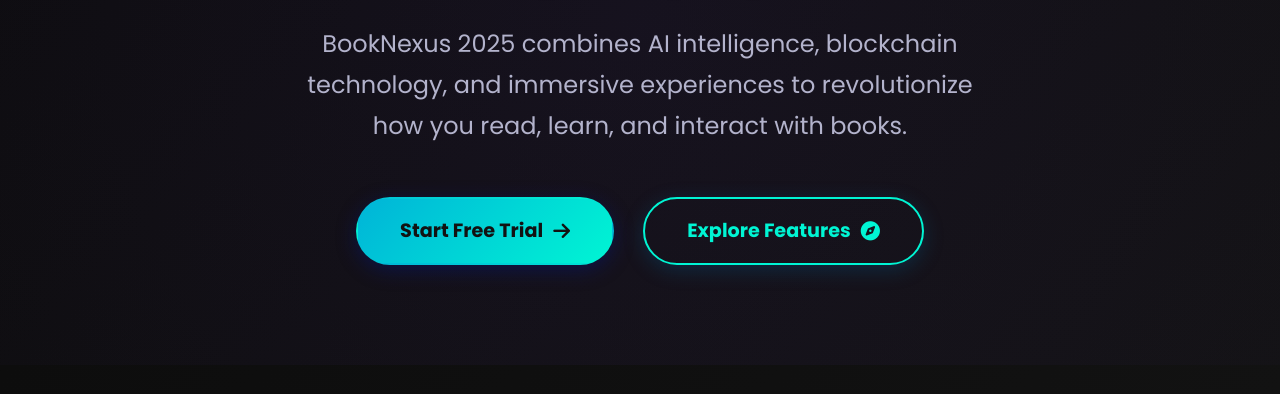
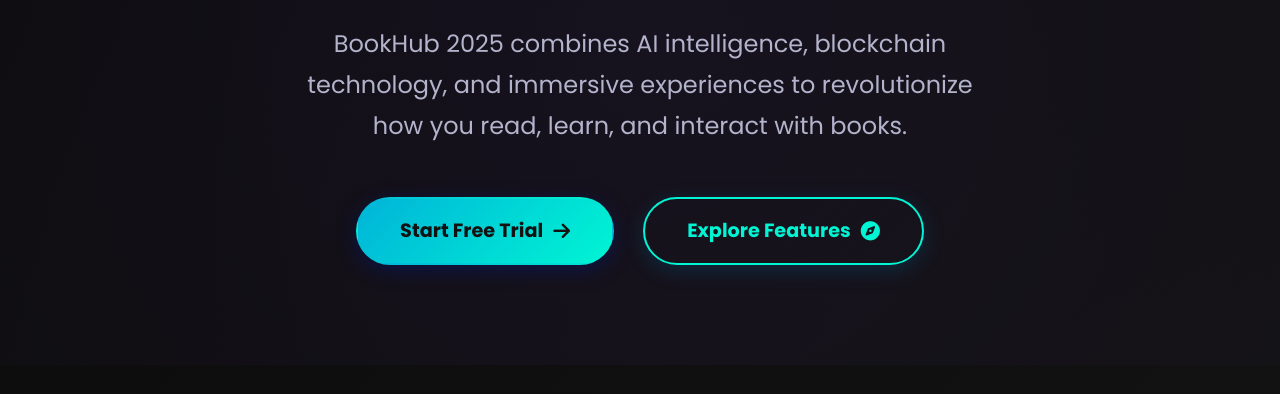
Before and after one commit to jahidads/BookHub, a plain HTML site: page index.html in a window 1280 px wide. Shown: the part 406-800 px from the top of the page. Drawn offline with Linux system fonts and the light colour scheme.

Commit message:
Update index.html

```diff
--- a/index.html
+++ b/index.html
@@ -765,7 +765,7 @@
         <div class="container">
             <div class="hero-content">
                 <h1>The Future of Reading is Here</h1>
-                <p>BookNexus 2025 combines AI intelligence, blockchain technology, and immersive experiences to revolutionize how you read, learn, and interact with books.</p>
+                <p>BookHub 2025 combines AI intelligence, blockchain technology, and immersive experiences to revolutionize how you read, learn, and interact with books.</p>
                 <div class="btn-container">
                     <a href="#library" class="btn">Start Free Trial <i class="fas fa-arrow-right"></i></a>
                     <a href="#ai-features" class="btn btn-outline">Explore Features <i class="fas fa-compass"></i></a>
```
